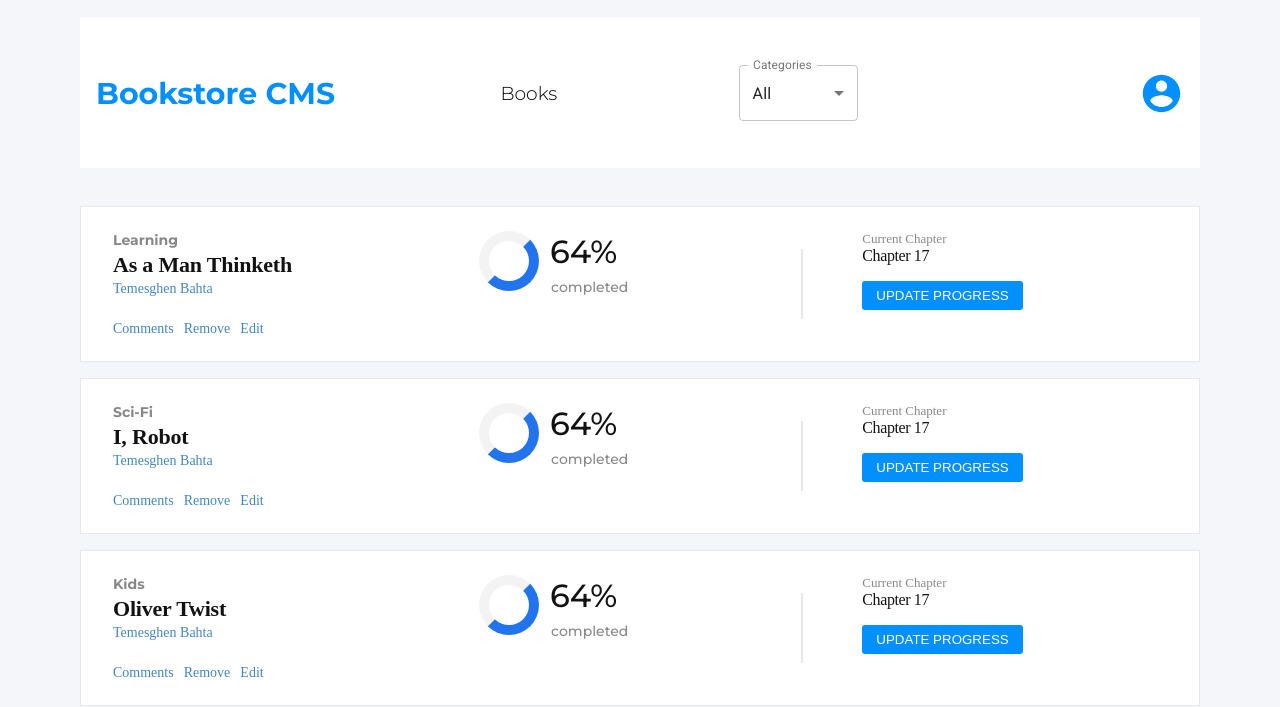
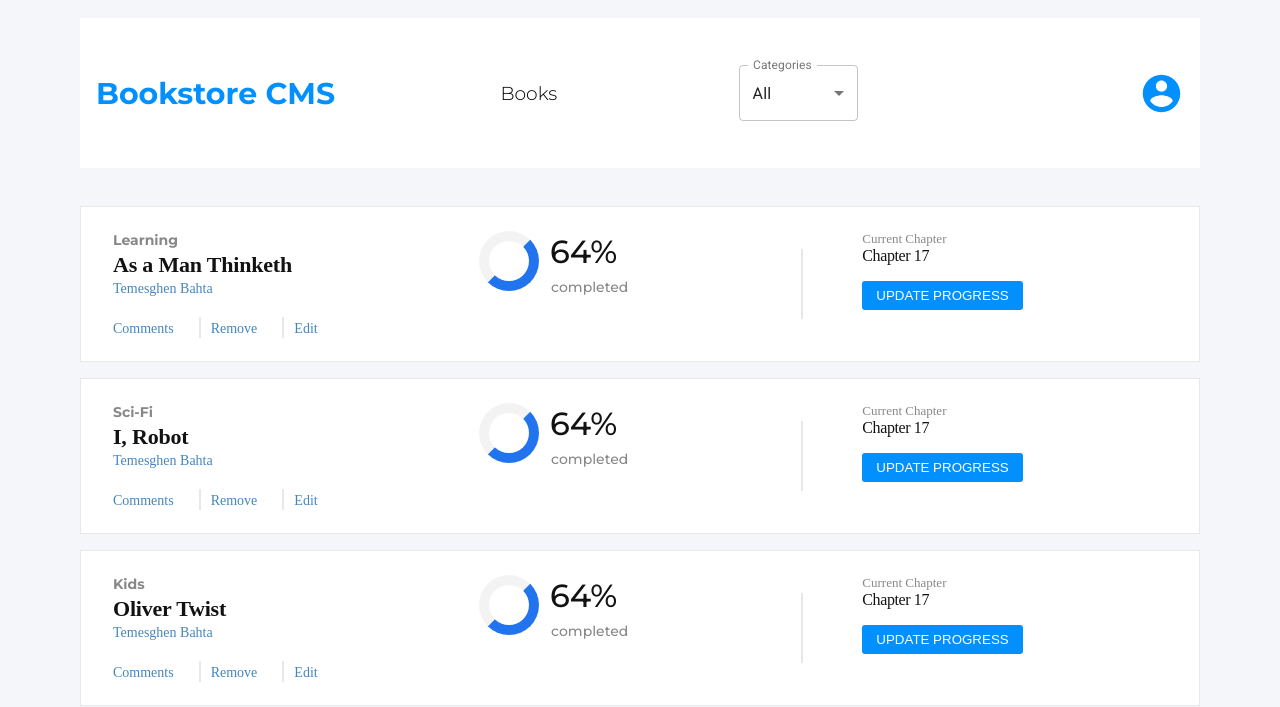
Before and after one commit to temesghentekeste/react-redux-magic-books, a React (Create React App) app: page / in a window 1280 px wide. Shown: the part 131-838 px from the top of the page. Built offline with nearby package versions, Linux system fonts and the light colour scheme.

Commit message:
Add line to Book component's basic info footer section

```diff
--- a/src/components/Book.js
+++ b/src/components/Book.js
@@ -12,6 +12,7 @@ const Book = ({ book, handleRemoveBook }) => {
         <p className="bookCard__basicInfo-user">Temesghen Bahta</p>
         <div className="bookCard__basicInfo__footer">
           <span className="bookCard__basicInfo__footer-comments">Comments</span>
+          <span className="bookCard__basicInfo__footer-line" />
           <span
             type="submit"
             onClick={() => handleRemoveBook(book)}
@@ -19,6 +20,8 @@ const Book = ({ book, handleRemoveBook }) => {
           >
             Remove
           </span>
+          <span className="bookCard__basicInfo__footer-line" />
+
           <span className="bookCard__basicInfo__footer-edit">Edit</span>
         </div>
       </div>
--- a/src/index.css
+++ b/src/index.css
@@ -119,6 +119,13 @@ body {
   font-size: 14px;
   font-weight: 300;
   color: #4386bf;
+}
+
+.bookCard__basicInfo__footer-line {
+  width: 2px;
+  height: 24px;
+  margin: 12px 17px 0 15px;
+  border: solid 1px #e8e8e8;
 }
 
 .bookCard__basicInfo__footer-comments:hover,
```
